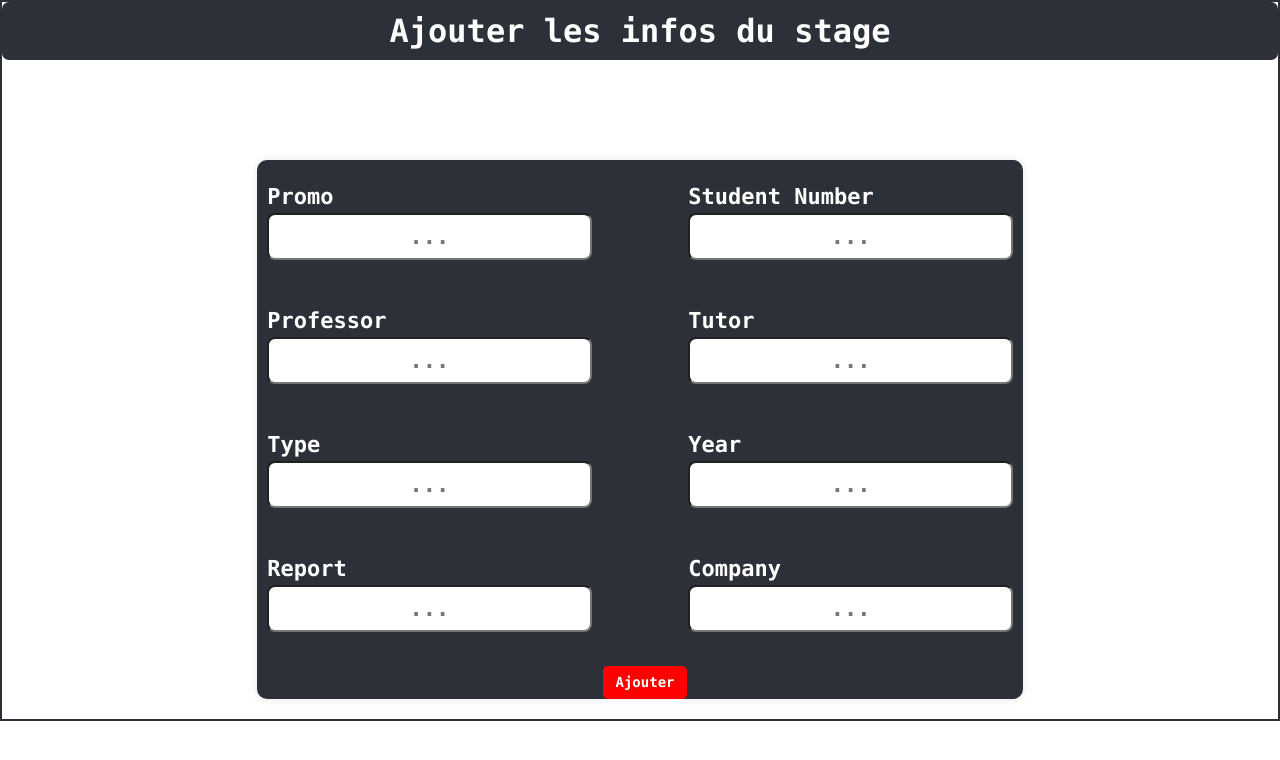
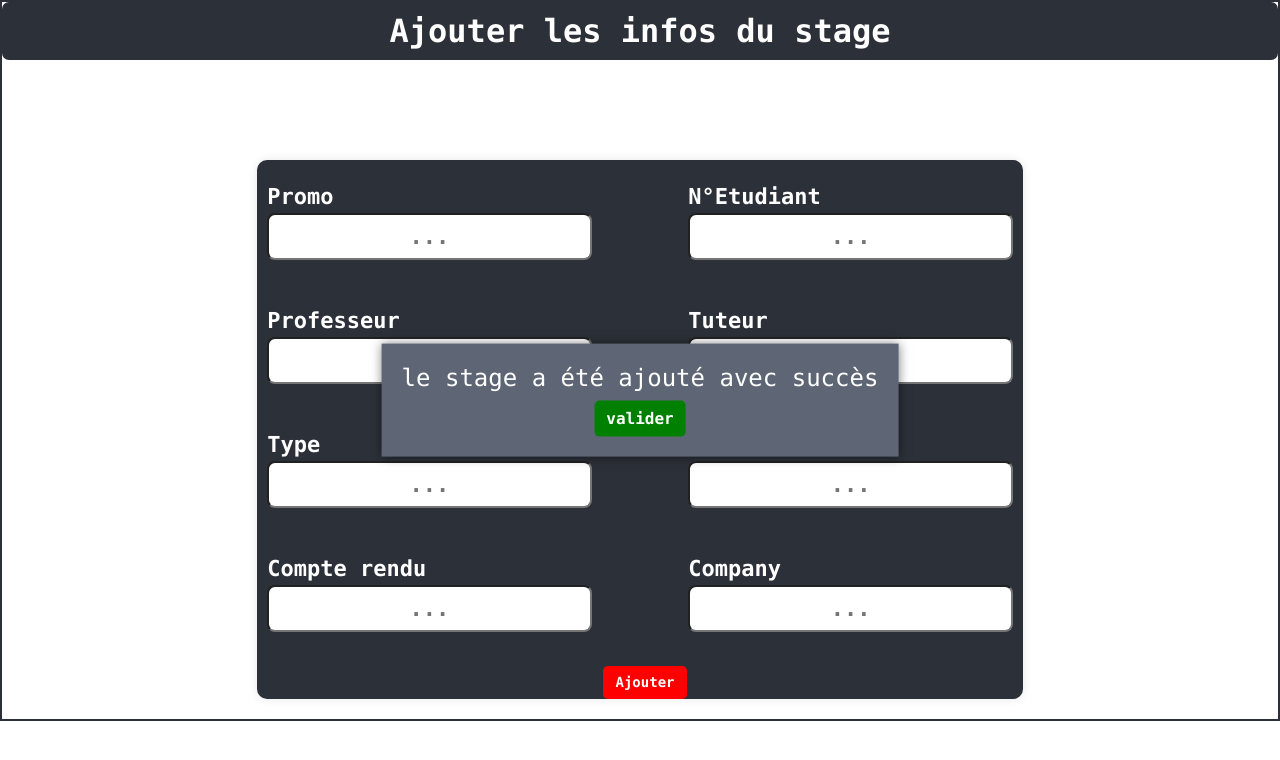
Before and after one commit to anasaadi02/Projet_SI, a React (Vite) app in the folder React_si/frontend/: page /AddInternship in a window 1280 px wide. Both pictures are taken after typing "Sample", "Sample", "Sample", "Sample", "Sample", "Sample" into the empty fields and a click on the button "Ajouter". Shown: the top 760 px of the page. Built offline with nearby package versions, Linux system fonts and the light colour scheme; no server answers.

Commit message:
some other changes

```diff
--- a/React_si/frontend/src/components/AddInternship.jsx
+++ b/React_si/frontend/src/components/AddInternship.jsx
@@ -1,5 +1,7 @@
 import React, { useState } from "react";
 import "../styles/style.css";
+import { useNavigate } from "react-router-dom";
+import List from "./List";
 
 const AddInternship = () => {
   const [promo, setPromo] = useState("");
@@ -10,7 +12,12 @@ const AddInternship = () => {
   const [annee, setAnnee] = useState("");
   const [compte_rendu, setCompte_rendu] = useState("");
   const [entreprise, setEntreprise] = useState("");
+  const [isPopUpConfirm, setIsPopUpConfirm] = useState(false);
 
+  const afterAdd = () => {
+    setIsPopUpConfirm(true);
+  };
+  let navigation = useNavigate();
   const handleSubmit = (e) => {
     e.preventDefault();
 
@@ -25,21 +32,19 @@ const AddInternship = () => {
       entreprise: entreprise,
     };
 
-
-
     fetch(`${import.meta.env.VITE_ADD_URL}`, {
-    method: 'POST',
+      method: "POST",
       headers: {
-      'Content-Type': 'application/json',
+        "Content-Type": "application/json",
       },
       body: JSON.stringify(newRow),
     })
-    .then(response => response.json())
-    .then(data => {
-      console.log('Success:', data);
+      .then((response) => response.json())
+      .then((data) => {
+        console.log("Success:", data);
       })
       .catch((error) => {
-      console.error('Error:', error);
+        console.error("Error:", error);
       });
 
     setPromo("");
@@ -70,7 +75,7 @@ const AddInternship = () => {
             </label>
             <br />
             <label className="add-labels">
-              Student Number
+              N°Etudiant
               <input
                 placeholder="..."
                 className="add-inputs"
@@ -83,7 +88,7 @@ const AddInternship = () => {
           <br />
           <div className="form-row">
             <label className="add-labels">
-              Professor
+              Professeur
               <input
                 placeholder="..."
                 className="add-inputs"
@@ -94,7 +99,7 @@ const AddInternship = () => {
             </label>
             <br />
             <label className="add-labels">
-              Tutor
+              Tuteur
               <input
                 placeholder="..."
                 className="add-inputs"
@@ -118,7 +123,7 @@ const AddInternship = () => {
             </label>
             <br />
             <label className="add-labels">
-              Year
+              Année
               <input
                 placeholder="..."
                 className="add-inputs"
@@ -131,7 +136,7 @@ const AddInternship = () => {
           <br />
           <div className="form-row">
             <label className="add-labels">
-              Report
+              Compte rendu
               <input
                 placeholder="..."
                 className="add-inputs"
@@ -153,13 +158,21 @@ const AddInternship = () => {
             </label>
           </div>
           <br />
-          <button className="Add-button" type="submit">
+          <button className="Add-button" type="submit" onClick={afterAdd}>
             Ajouter
           </button>
+          {isPopUpConfirm && (
+            <div className="popup">
+              <div className="popup-content-mod">
+                <h4>le stage a été ajouté avec succès</h4>
+                <button onClick={() => navigation("/")}>valider</button>
+              </div>
+            </div>
+          )}
         </form>
       </div>
     </div>
   );
-}
+};
 
 export default AddInternship;
--- a/React_si/frontend/src/styles/style.css
+++ b/React_si/frontend/src/styles/style.css
@@ -85,7 +85,12 @@ table tbody tr:hover {
 .add {
   /* margin-left: 40px; */
   border: solid 2px #2c3038;
+  /* background-image: url(../assets/intern.png);
+  background-repeat: no-repeat;
+  top: 50px;
+  background-size: cover; */
 }
+
 form {
   max-width: 800px;
   width: 60%; /* Adjust the width of the form content */
```
Also changed, not shown: React_si/frontend/src/assets/intern.png (added). Lines whose indentation alone changed are shown as unchanged.
